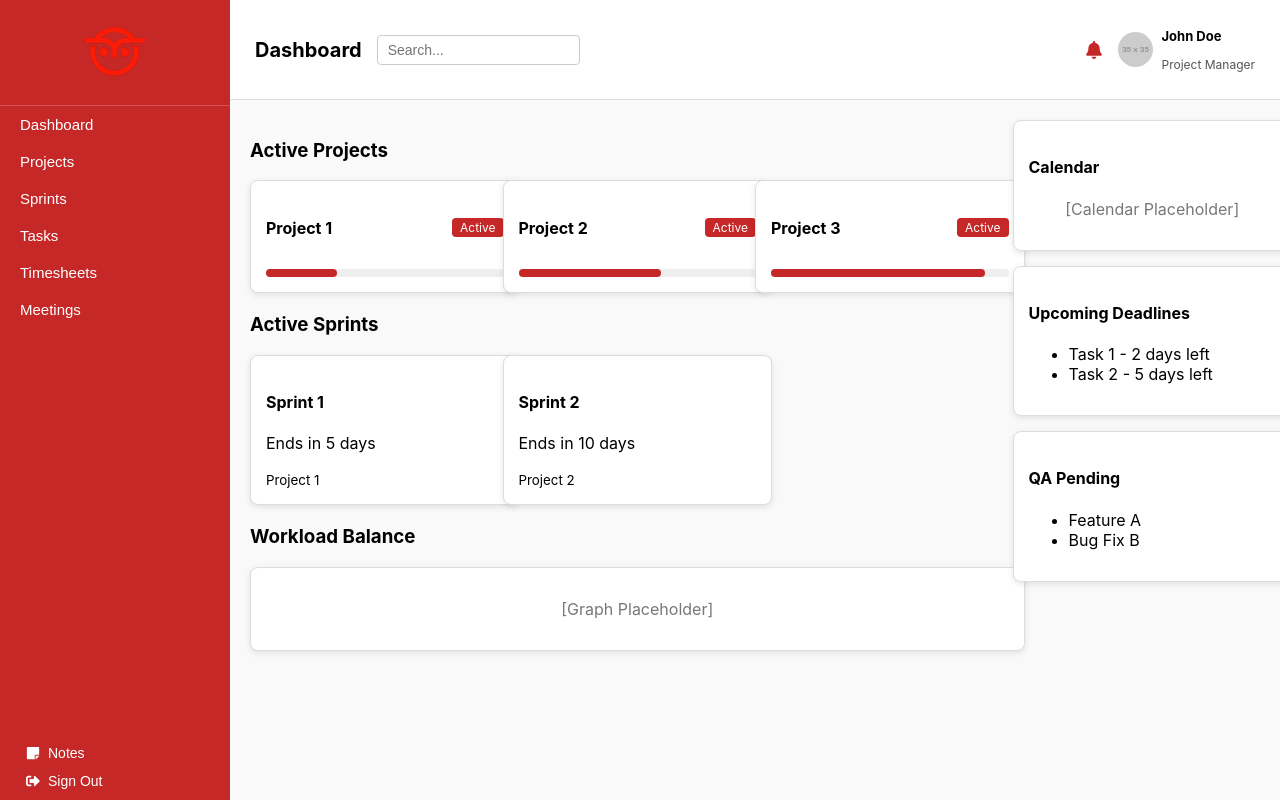
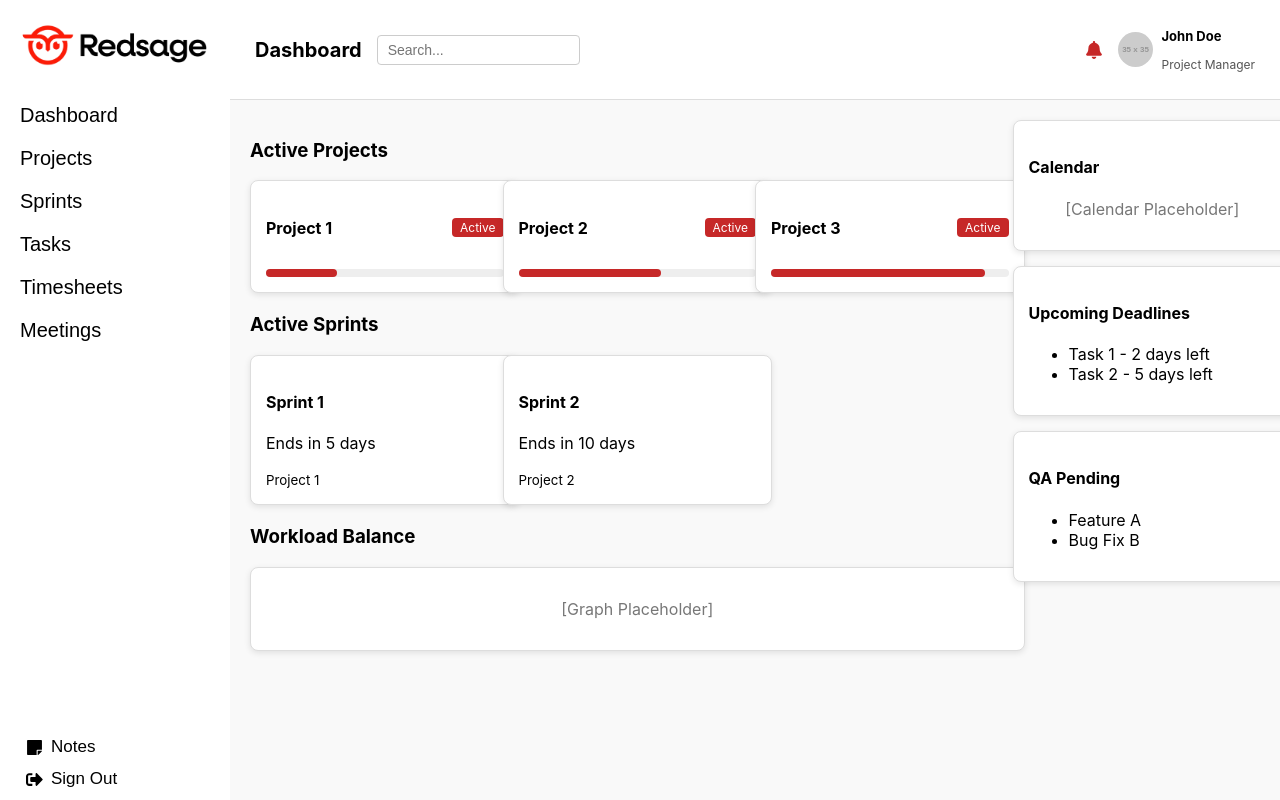
Before and after one commit to dolithachowdary/Project-management-tool, a React (Create React App) app in the folder frontend/: page /dashboard in a window 1280 px wide. Built offline with nearby package versions, Linux system fonts and the light colour scheme.

Commit message:
sidebar changes

```diff
--- a/frontend/src/components/Sidebar.jsx
+++ b/frontend/src/components/Sidebar.jsx
@@ -8,7 +8,7 @@ const Sidebar = () => {
 <aside style={styles.sidebar}>
 <div>
 <div style={styles.logoContainer}>
-<img src="/redsage.png" alt="Logo" style={styles.logo} />
+<img src="/light-redsage.png" alt="Logo" style={styles.logo} />
 </div>
 <nav>
           {menuItems.map((item) => (
@@ -34,7 +34,7 @@ const Sidebar = () => {
 const styles = {
   sidebar: {
     width: "230px",
-    backgroundColor: "#c62828",
+    backgroundColor: "#ffffffff",
     color: "white",
     display: "flex",
     flexDirection: "column",
@@ -47,7 +47,7 @@ const styles = {
     borderBottom: "1px solid rgba(255,255,255,0.2)",
   },
   logo: {
-    width: "70px",
+    width: "190px",
   },
   menuButton: {
     display: "block",
@@ -55,10 +55,10 @@ const styles = {
     padding: "10px 20px",
     border: "none",
     background: "none",
-    color: "white",
+    color: "black",
     textAlign: "left",
     cursor: "pointer",
-    fontSize: "15px",
+    fontSize: "20px",
   },
   bottomSection: {
     padding: "10px 20px",
@@ -69,9 +69,9 @@ const styles = {
     gap: "8px",
     background: "none",
     border: "none",
-    color: "white",
+    color: "black",
     cursor: "pointer",
-    fontSize: "14px",
+    fontSize: "17px",
     marginTop: "10px",
   },
 };
```
Also changed, not shown: frontend/public/light-redsage.png (added).
